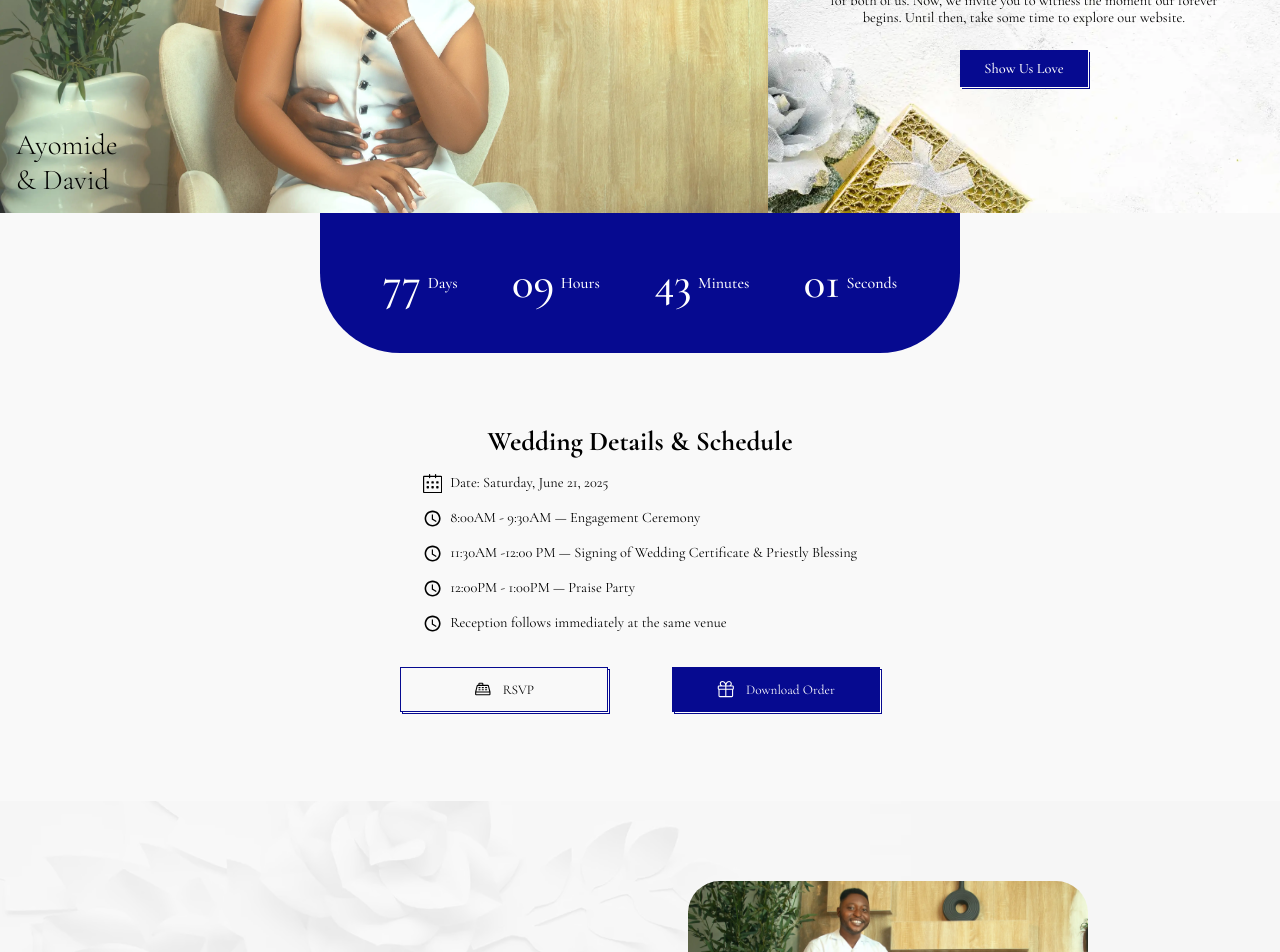
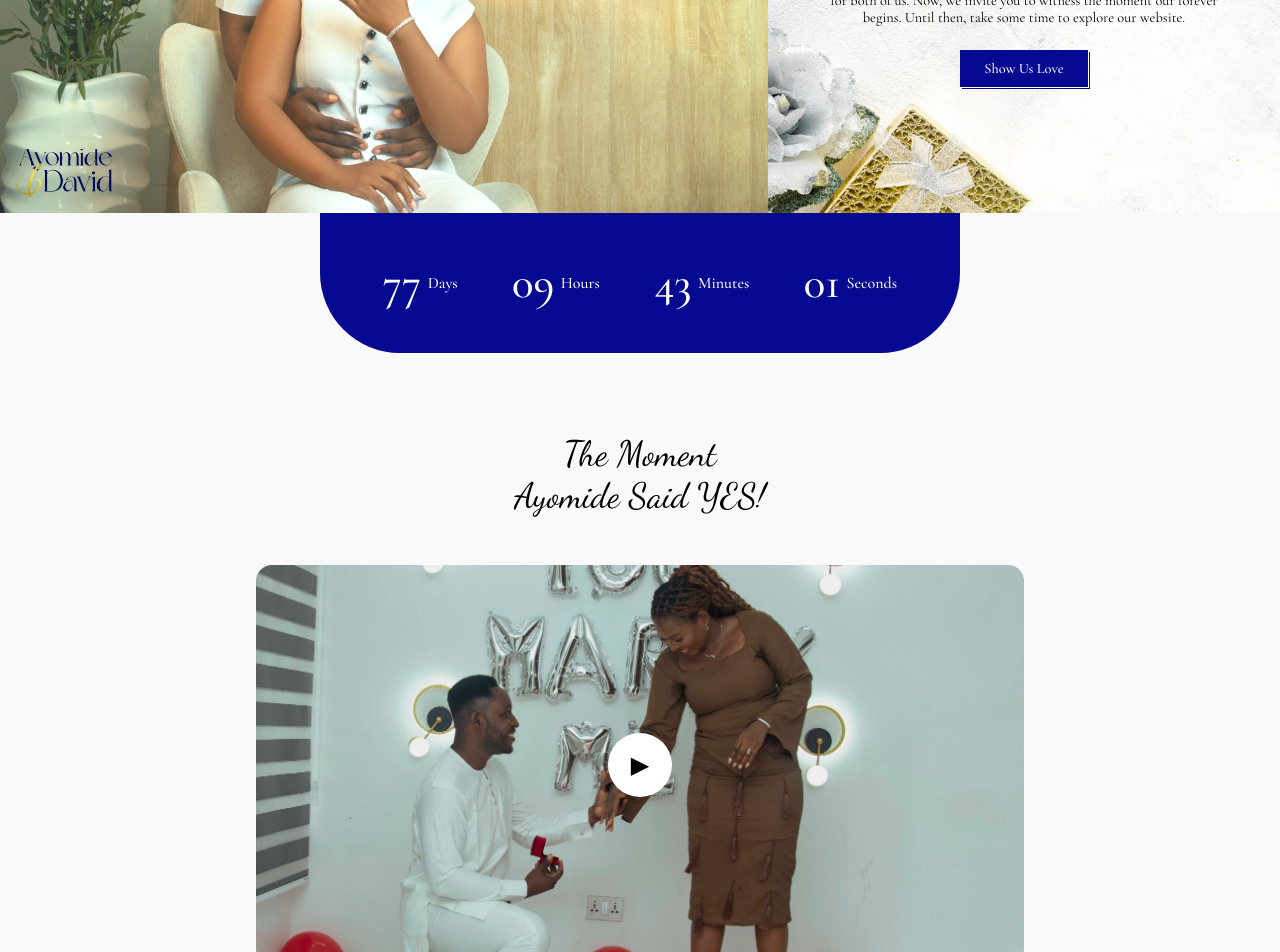
Before and after one commit to Olu-Tobi/joyofdee, a React (Create React App) app: page / in a window 1280 px wide. Shown: the part 360-1312 px from the top of the page. Built offline with nearby package versions, Linux system fonts and the light colour scheme; a web font is replaced by a local one.

Commit message:
slight changes

```diff
--- a/src/components/Contact.jsx
+++ b/src/components/Contact.jsx
@@ -88,12 +88,12 @@ const Contact = () => {
             <H3>RSVP</H3>
             <P>
               <MdPhone style={{ fontSize: "1rem" }} />
-              Ayomide Woleola — +234 813 150 8027
+              Woleola — +234 813 150 8027
             </P>
 
             <P>
               <MdPhone style={{ fontSize: "1rem" }} />
-              Daramola Tobi — +234 810 617 0405
+              Tobi — +234 810 617 0405
             </P>
             <P>
               <MdPhone style={{ fontSize: "1rem" }} />
--- a/src/components/Data.js
+++ b/src/components/Data.js
@@ -6,7 +6,7 @@ export const PreWedding = [
 
   {
     id: 2,
-    image: "/prewed15.webp",
+    image: "/prewed2.webp",
   },
 
   {
--- a/src/components/Hero.jsx
+++ b/src/components/Hero.jsx
@@ -63,17 +63,17 @@ const Bg = styled.img`
   object-fit: cover;
 `;
 
-const Rack = styled.p`
+const Rack = styled.img`
   position: absolute;
   bottom: 1rem;
   left: 1rem;
-  font-size: 2.5rem;
-  font-weight: 300;
+  width: 6rem;
+  height: 3rem;
+  object-fit: cover;
+
   @media screen and (max-width: 1280px) {
-    font-size: 1.8rem;
   }
   @media screen and (max-width: 748px) {
-    font-size: 1.7rem;
     left: unset;
     right: 1rem;
   }
@@ -149,9 +149,8 @@ const Hero = () => {
       <Wrapper>
         <Left>
           <Bg src="/prewed5.webp" alt="hero" />
-          <Rack>
-            Ayomide <br />& David
-          </Rack>
+          <Rack src="/and.png" alt="img" />
+
           <Layer />
         </Left>
         <Right>
--- a/src/components/Invites.jsx
+++ b/src/components/Invites.jsx
@@ -120,7 +120,7 @@ const Invites = () => {
             us. 😞😭
           </P>
         </Right>
-        <Img src="/prewed1.webp" alt="image" />
+        <Img src="/prewed17.webp" alt="image" />
       </Wrapper>
       <DressCode>
         <Img src="/prewed7.webp" alt="image" />
--- a/src/components/Proposal.jsx
+++ b/src/components/Proposal.jsx
@@ -1,178 +1,5 @@
-// import { useState, useRef } from "react";
-// import styled from "styled-components";
-// import { Play, Pause } from "lucide-react";
-// import Gift from "./Gift";
-
-// const Div = styled.div`
-//   position: relative;
-//   padding: 4rem 0 2rem;
-//   display: flex;
-//   flex-direction: column;
-//   gap: 3rem;
-
-//   @media screen and (max-width: 748px) {
-//     padding: 2rem 0;
-//   }
-// `;
-// const PBack = styled.img`
-//   position: absolute;
-//   top: 0;
-//   left: 0;
-//   width: 100%;
-//   height: 100%;
-//   object-fit: cover;
-//   z-index: -1;
-//   opacity: 0.2;
-//   transform: rotateY(180deg);
-// `;
-// const Wrapper = styled.div`
-//   width: 80%;
-//   margin: 0 auto;
-//   display: flex;
-
-//   align-items: center;
-//   justify-content: center;
-
-//   gap: 2rem;
-
-//   @media screen and (max-width: 748px) {
-//     width: 90%;
-//     flex-direction: column-reverse;
-//   }
-// `;
-// const H2 = styled.h2`
-//   font-size: 2.7rem;
-//   font-weight: 400;
-//   width: 20rem;
-//   text-align: center;
-//   @media screen and (max-width: 1280px) {
-//     font-size: 2.2rem;
-//     width: 16rem;
-//   }
-// `;
-// const VideoWrapper = styled.div`
-//   position: relative;
-//   display: flex;
-//   justify-content: center;
-//   width: 20rem;
-// `;
-// const Video = styled.video`
-//   width: 20rem;
-//   height: 25rem;
-//   border-radius: 10px;
-//   filter: brightness(1.2);
-//   box-shadow: 3px 3px 15px 0 rgba(0, 0, 0, 0.2);
-// `;
-// const ControlsOverlay = styled.div`
-//   position: absolute;
-//   bottom: 10px;
-//   left: 50%;
-//   transform: translateX(-50%);
-//   display: flex;
-//   align-items: center;
-//   gap: 1rem;
-//   background: rgba(0, 0, 0, 0.6);
-//   padding: 0.5rem 1rem;
-//   border-radius: 10px;
-// `;
-// const SeekBar = styled.input`
-//   width: 100px;
-// `;
-// const OverlayButton = styled.button`
-//   background: transparent;
-//   border: none;
-//   color: white;
-//   cursor: pointer;
-//   display: flex;
-//   align-items: center;
-//   justify-content: center;
-// `;
-// const Select = styled.select`
-//   padding: 0.5rem;
-//   border-radius: 5px;
-//   cursor: pointer;
-// `;
-
-// const Proposal = () => {
-//   const videoRef = useRef(null);
-//   const [isPlaying, setIsPlaying] = useState(false);
-//   const [seek, setSeek] = useState(0);
-
-//   const togglePlay = () => {
-//     if (videoRef.current.paused) {
-//       videoRef.current.play();
-//       setIsPlaying(true);
-//     } else {
-//       videoRef.current.pause();
-//       setIsPlaying(false);
-//     }
-//   };
-
-//   const changeSpeed = (event) => {
-//     videoRef.current.playbackRate = event.target.value;
-//   };
-
-//   const handleSeek = (event) => {
-//     videoRef.current.currentTime = event.target.value;
-//     setSeek(event.target.value);
-//   };
-
-//   const updateSeek = () => {
-//     setSeek(videoRef.current.currentTime);
-//   };
-
-//   const handleVideoEnd = () => {
-//     setIsPlaying(false);
-//   };
-
-//   return (
-//     <Div>
-//       <PBack src="/back.webp" alt="image" />
-//       <Wrapper>
-//         <VideoWrapper>
-//           <Video
-//             ref={videoRef}
-//             onTimeUpdate={updateSeek}
-//             onEnded={handleVideoEnd}
-//           >
-//             <source
-//               src="https://drive.google.com/uc?export=download&id=1YMH16FfTEc4m7My2NJCIurPBvLRf0gSU"
-//               type="video/mp4"
-//             />
-//           </Video>
-
-//           <ControlsOverlay>
-//             <OverlayButton onClick={togglePlay}>
-//               {isPlaying ? <Pause size={24} /> : <Play size={24} />}
-//             </OverlayButton>
-//             <SeekBar
-//               type="range"
-//               min="0"
-//               max={videoRef.current?.duration || 100}
-//               value={seek}
-//               onChange={handleSeek}
-//             />
-//             <Select onChange={changeSpeed}>
-//               <option value="0.5">0.5x</option>
-//               <option value="1" selected>
-//                 1x
-//               </option>
-//               <option value="1.5">1.5x</option>
-//               <option value="2">2x</option>
-//             </Select>
-//           </ControlsOverlay>
-//         </VideoWrapper>
-//         <H2 className="ds-font">The Moment Ayomide Said YES!</H2>
-//       </Wrapper>
-//       <Gift />
-//     </Div>
-//   );
-// };
-
-// export default Proposal;
-
+import { useState } from "react";
 import styled from "styled-components";
-import Gift from "./Gift";
 
 const Div = styled.div`
   position: relative;
@@ -186,29 +13,16 @@ const Div = styled.div`
   }
 `;
 
-const PBack = styled.img`
-  position: absolute;
-  top: 0;
-  left: 0;
-  width: 100%;
-  height: 100%;
-  object-fit: cover;
-  z-index: -1;
-  opacity: 0.2;
-  transform: rotateY(180deg);
-`;
-
 const Wrapper = styled.div`
-  width: 80%;
+  width: 60%;
   margin: 0 auto;
   display: flex;
+  flex-direction: column;
   align-items: center;
-  justify-content: center;
-  gap: 2rem;
+  gap: 3rem;
 
-  @media screen and (max-width: 748px) {
+  @media screen and (max-width: 1024px) {
     width: 90%;
-    flex-direction: column-reverse;
   }
 `;
 
@@ -224,8 +38,65 @@ const H2 = styled.h2`
   }
 `;
 
+const ThumbDiv = styled.div`
+  position: relative;
+  width: 100%;
+  height: 25rem;
+  cursor: pointer;
+`;
+
+const Thumb = styled.img`
+  width: 100%;
+  height: 100%;
+  object-fit: cover;
+  border-radius: 1rem;
+`;
+
+const Layer = styled.div`
+  position: absolute;
+  top: 0;
+  left: 0;
+  background: #00000010;
+  width: 100%;
+  height: 100%;
+  border-radius: 1rem;
+`;
+
+const PlayButton = styled.button`
+  position: absolute;
+  top: 50%;
+  left: 50%;
+  transform: translate(-50%, -50%);
+  background: white;
+  border: none;
+  border-radius: 50%;
+  width: 4rem;
+  height: 4rem;
+  font-size: 1.5rem;
+  color: black;
+  display: flex;
+  align-items: center;
+  justify-content: center;
+  cursor: pointer;
+  z-index: 2;
+`;
+
+const ModalOverlay = styled.div`
+  position: fixed;
+  top: 0;
+  left: 0;
+  width: 100%;
+  height: 100%;
+  background: rgba(0, 0, 0, 0.8);
+  display: flex;
+  justify-content: center;
+  align-items: center;
+  z-index: 9999;
+`;
+
 const VideoWrapper = styled.div`
   position: relative;
+
   width: 20rem;
   height: 25rem;
 `;
@@ -237,26 +108,151 @@ const VimeoEmbed = styled.iframe`
   width: 100%;
   height: 100%;
   border-radius: 10px;
-  //box-shadow: 3px 3px 15px rgba(0, 0, 0, 0.2);
+`;
+
+const CloseButton = styled.button`
+  position: absolute;
+  top: 1rem;
+  right: 2rem;
+  font-size: 2rem;
+  color: white;
+  background: transparent;
+  border: none;
+  cursor: pointer;
 `;
 
 const Proposal = () => {
+  const [showModal, setShowModal] = useState(false);
+
+  const handlePlay = () => {
+    setShowModal(true);
+  };
+
+  const handleClose = () => {
+    setShowModal(false);
+  };
+
   return (
     <Div>
-      <PBack src="/back.webp" alt="background" />
       <Wrapper>
-        <VideoWrapper>
-          <VimeoEmbed
-            src="https://player.vimeo.com/video/1072158236?h=d4e03650df&title=0&byline=0&portrait=0&badge=0&autopause=0&player_id=0&app_id=58479"
-            allow="autoplay; fullscreen; picture-in-picture; clipboard-write; encrypted-media"
-            title="proposal"
-          />
-        </VideoWrapper>
         <H2 className="ds-font">The Moment Ayomide Said YES!</H2>
+        <ThumbDiv onClick={handlePlay}>
+          <Thumb src="/yes.jpg" alt="img" />
+          <Layer />
+          <PlayButton>▶</PlayButton>
+        </ThumbDiv>
       </Wrapper>
-      <Gift />
+
+      {showModal && (
+        <ModalOverlay>
+          <CloseButton onClick={handleClose}>×</CloseButton>
+          <VideoWrapper>
+            <VimeoEmbed
+              src="https://player.vimeo.com/video/1072158236?h=d4e03650df&autoplay=1&title=0&byline=0&portrait=0&badge=0&autopause=0&player_id=0&app_id=58479"
+              allow="autoplay; fullscreen; picture-in-picture; clipboard-write; encrypted-media"
+              title="proposal"
+              allowFullScreen
+            />
+          </VideoWrapper>
+        </ModalOverlay>
+      )}
     </Div>
   );
 };
 
 export default Proposal;
+
+// import styled from "styled-components";
+
+// const Div = styled.div`
+//   position: relative;
+//   padding: 4rem 0 2rem;
+//   display: flex;
+//   flex-direction: column;
+//   gap: 3rem;
+
+//   @media screen and (max-width: 748px) {
+//     padding: 2rem 0;
+//   }
+// `;
+
+// const Wrapper = styled.div`
+//   width: 60%;
+//   margin: 0 auto;
+//   display: flex;
+//   flex-direction: column;
+//   align-items: center;
+
+//   gap: 3rem;
+
+//   @media screen and (max-width: 748px) {
+//     width: 90%;
+//     flex-direction: column-reverse;
+//   }
+// `;
+
+// const H2 = styled.h2`
+//   font-size: 2.7rem;
+//   font-weight: 400;
+//   width: 20rem;
+//   text-align: center;
+
+//   @media screen and (max-width: 1280px) {
+//     font-size: 2.2rem;
+//     width: 16rem;
+//   }
+// `;
+
+// const ThumbDiv = styled.div`
+//   position: relative;
+//   width: 100%;
+//   height: 25rem;
+// `;
+
+// const Thumb = styled.img`
+//   width: 100%;
+//   height: 25rem;
+//   object-fit: cover;
+//   border-radius: 1rem;
+// `;
+// const Layer = styled.div`
+//   position: absolute;
+//   top: 0;
+//   left: 0;
+//   background: #00000050;
+//   width: 100%;
+//   height: 25rem;
+//   border-radius: 1rem;
+// `;
+
+// const VideoWrapper = styled.div`
+//   position: relative;
+//   width: 20rem;
+//   height: 25rem;
+// `;
+
+// const VimeoEmbed = styled.iframe`
+//   position: absolute;
+//   top: 0;
+//   left: 0;
+//   width: 100%;
+//   height: 100%;
+//   border-radius: 10px;
+//   //box-shadow: 3px 3px 15px rgba(0, 0, 0, 0.2);
+// `;
+
+// const Proposal = () => {
+//   return (
+//     <Div>
+//       <Wrapper>
+//         <H2 className="ds-font">The Moment Ayomide Said YES!</H2>
+//         <ThumbDiv>
+//           <Thumb src="/prewed16.webp" alt="img" />
+//           <Layer />
+//         </ThumbDiv>
+//       </Wrapper>
+//     </Div>
+//   );
+// };
+
+// export default Proposal;
--- a/src/components/Reservations.jsx
+++ b/src/components/Reservations.jsx
@@ -65,7 +65,8 @@ const P = styled.p`
   width: 80%;
   text-align: center;
   z-index: 1;
-  @media screen and (max-width: 1280px) {
+  font-weight: 500;
+  @media screen and (max-width: 748px) {
     font-size: 0.9rem;
   }
 `;
--- a/src/pages/Home.js
+++ b/src/pages/Home.js
@@ -10,6 +10,7 @@ import Proposal from "../components/Proposal";
 import PreShow from "../components/PreShow";
 import Contact from "../components/Contact";
 import Footer from "../components/Footer";
+import Gift from "../components/Gift";
 
 const Home = () => {
   const [fontLoaded, setFontLoaded] = useState(false);
@@ -34,10 +35,11 @@ const Home = () => {
           <Navbar />
           <Hero />
           <TimerEle />
+          <Proposal />
           <Info />
           <Invites />
           <Reservations />
-          <Proposal />
+          <Gift />
           <PreShow />
           <Contact />
           <Footer />
```
Also changed, not shown: src/components/Gift.jsx (+27 -4 lines), public/and.png (added), public/yes.jpg (added).
